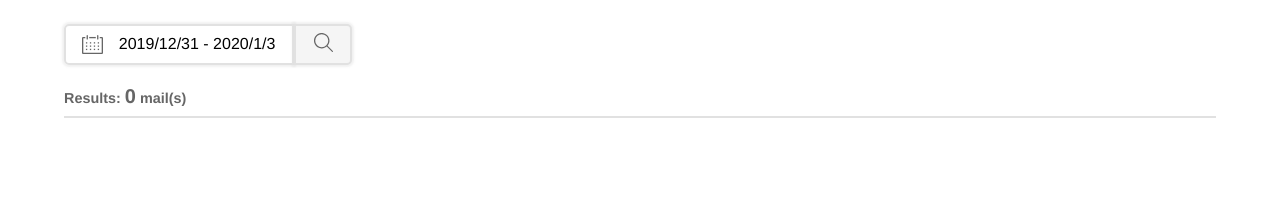
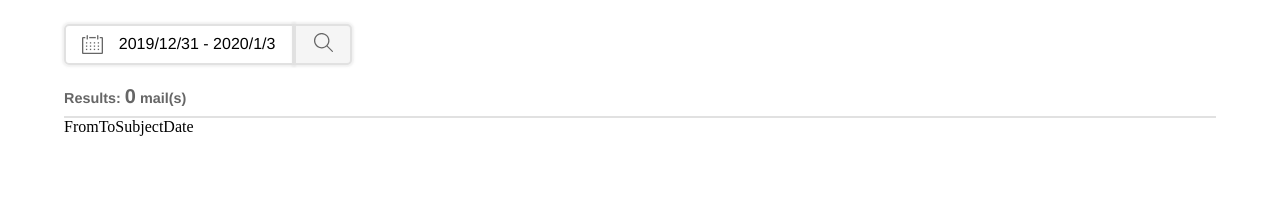
Before and after one commit to chcliu/hennge-admissions-challenge, a React app: page / in a window 1280 px wide. Shown: the top 208 px of the page. Built offline with nearby package versions, Linux system fonts and the light colour scheme.

Commit message:
updated inbox component with new email list and inbox header components

```diff
--- a/src/components/Inbox.tsx
+++ b/src/components/Inbox.tsx
@@ -2,6 +2,8 @@ import React, { Dispatch, SetStateAction } from 'react';
 import { DateRange } from '../types/index';
 
 import EmptyState from './EmptyState';
+import InboxHeader from './InboxHeader';
+import EmailList from './EmailList';
 
 interface Props {
     dateRange: DateRange;
@@ -9,10 +11,13 @@ interface Props {
     setEmailCount: Dispatch<SetStateAction<number>>;
 }
 
-const Inbox: React.FC<Props> = ({ emailCount }) => {
+const Inbox: React.FC<Props> = ({ dateRange, emailCount, setEmailCount }) => {
     return (
         <>
-            <div className="inbox"></div>
+            <div className="inbox">
+                <InboxHeader />
+                <EmailList dateRange={dateRange} emailCount={emailCount} setEmailCount={setEmailCount} />
+            </div>
             {!emailCount && <EmptyState />}
         </>
     );
```
